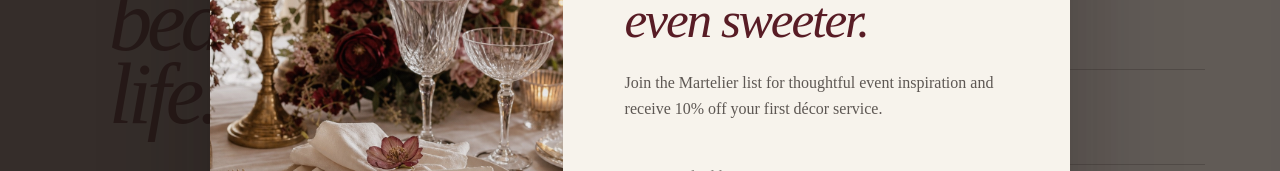
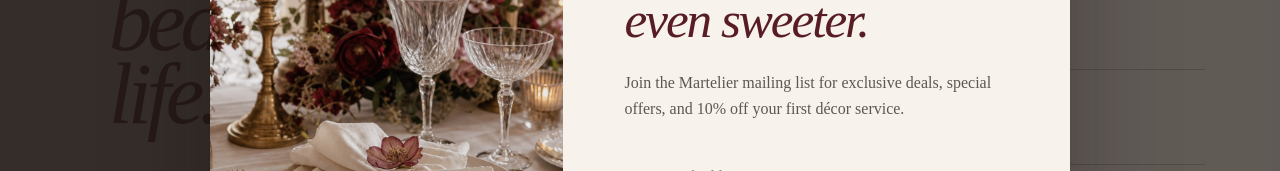
Before and after one commit to mariamcodess/martelier, a Next.js app: page / in a window 1280 px wide. Both pictures are taken after a click on the button "START AN INQUIRY". Shown: the part 361-532 px from the top of the page. Built offline with nearby package versions, Linux system fonts and the light colour scheme.

Commit message:
Refine mailing list offer copy

```diff
--- a/app/page.tsx
+++ b/app/page.tsx
@@ -254,9 +254,9 @@ export default function Home() {
                 <p className="section-label">Welcome to the list</p>
                 <h2 id="mailing-title">A beautiful beginning.</h2>
                 <p>
-                  Your 10% welcome offer is reserved. We’ll be in touch with
-                  inspiration, thoughtful details, and a little more beauty
-                  for your inbox.
+                  Your 10% welcome offer is reserved. You’ll be the first to
+                  hear about special offers, exclusive savings, and new ways
+                  to make your celebration feel extraordinary.
                 </p>
                 <button className="mailing-text-button" onClick={closeMailing}>Continue exploring</button>
               </div>
@@ -265,8 +265,8 @@ export default function Home() {
                 <p className="section-label">A little something for you</p>
                 <h2 id="mailing-title">Let’s make your first celebration <em>even sweeter.</em></h2>
                 <p>
-                  Join the Martelier list for thoughtful event inspiration and
-                  receive 10% off your first décor service.
+                  Join the Martelier mailing list for exclusive deals, special
+                  offers, and 10% off your first décor service.
                 </p>
                 <form onSubmit={handleMailingSubmit}>
                   <label>
```
